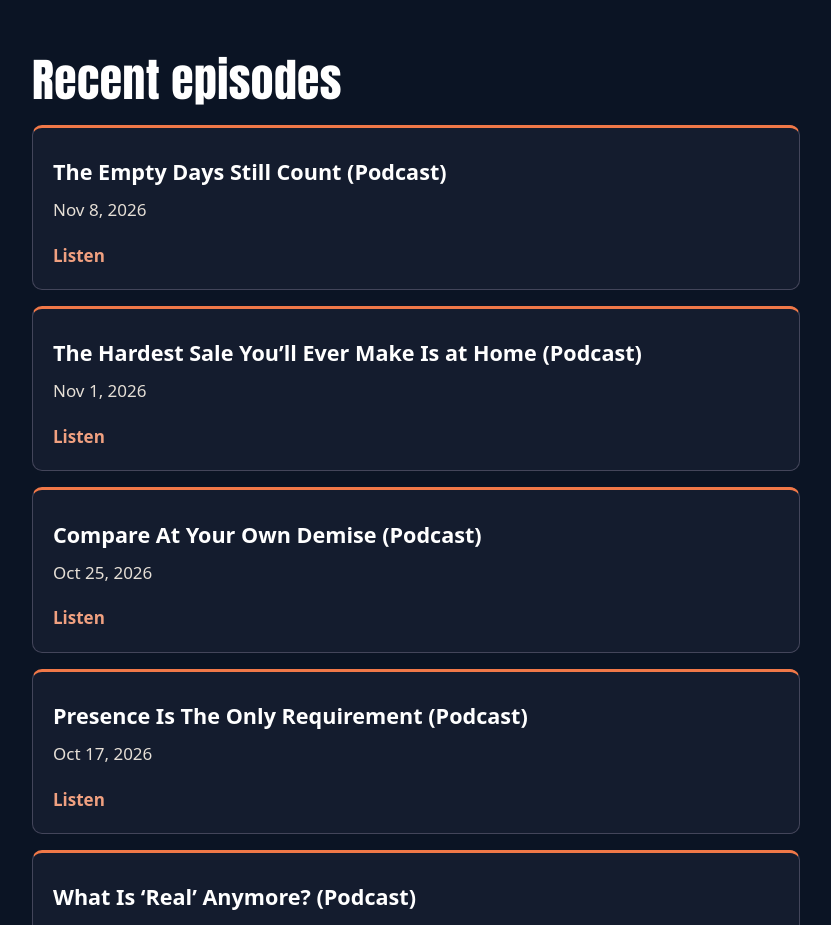
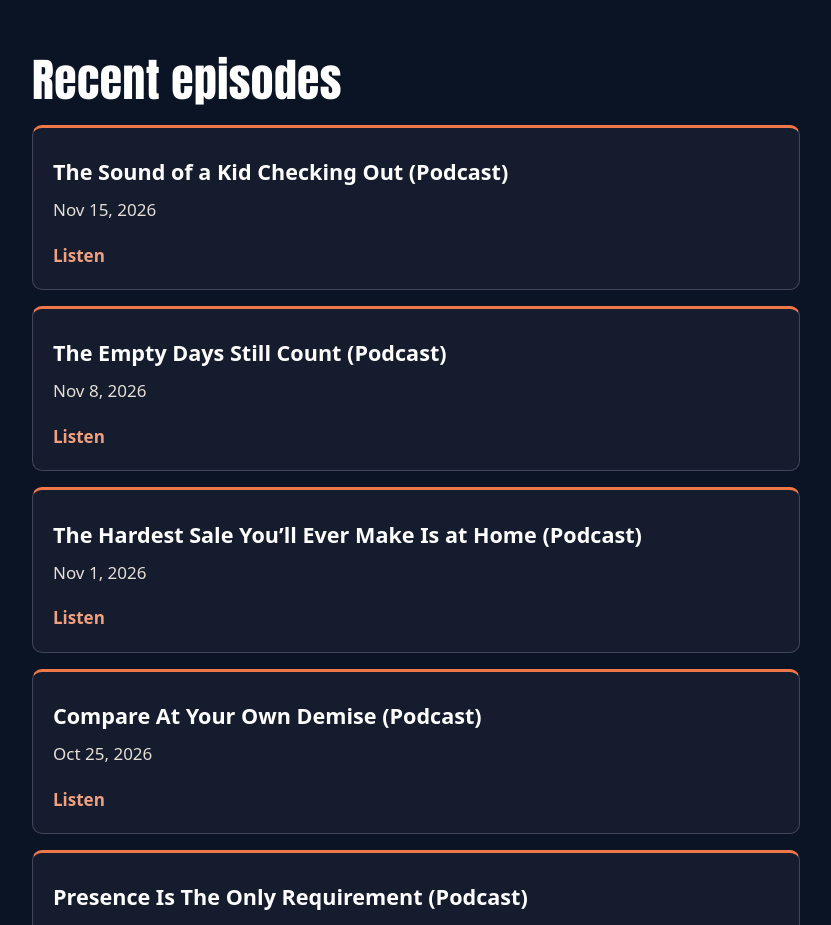
Before and after one commit to trshanson/my-first-cloudflare-site, a plain HTML site: page podcast.html in a window 1280 px wide. Shown: the part 960-1885 px from the top of the page, without its empty margins (224-1055 px from the left). Drawn offline with Linux system fonts and the light colour scheme.

Commit message:
Add Sunday's episode of The Sound of a Kid Checking Out. (#24)
Point the latest episode card at the podcast post and list it first on the podcast page.

Co-authored-by: Cursor Agent <cursoragent@cursor.com>
Co-authored-by: trshanson <trshanson@users.noreply.github.com>

```diff
--- a/podcast.html
+++ b/podcast.html
@@ -85,6 +85,11 @@
       <div class="wrap">
         <h2 id="episodes-heading">Recent episodes</h2>
         <div class="post-list">
+          <a class="card" href="https://theprovidersplaybook.substack.com/p/the-sound-of-a-kid-checking-out-podcast?utm_source=website&amp;utm_medium=referral&amp;utm_campaign=podcast-page-episode" rel="noopener" target="_blank">
+            <h3>The Sound of a Kid Checking Out (Podcast)</h3>
+            <p>Nov 15, 2026</p>
+            <span class="card-go">Listen</span>
+          </a>
           <a class="card" href="https://theprovidersplaybook.substack.com/p/the-empty-days-still-count-podcast?utm_source=website&amp;utm_medium=referral&amp;utm_campaign=podcast-page-episode" rel="noopener" target="_blank">
             <h3>The Empty Days Still Count (Podcast)</h3>
             <p>Nov 8, 2026</p>
```
Also changed, not shown: index.html (+3 -3 lines).
